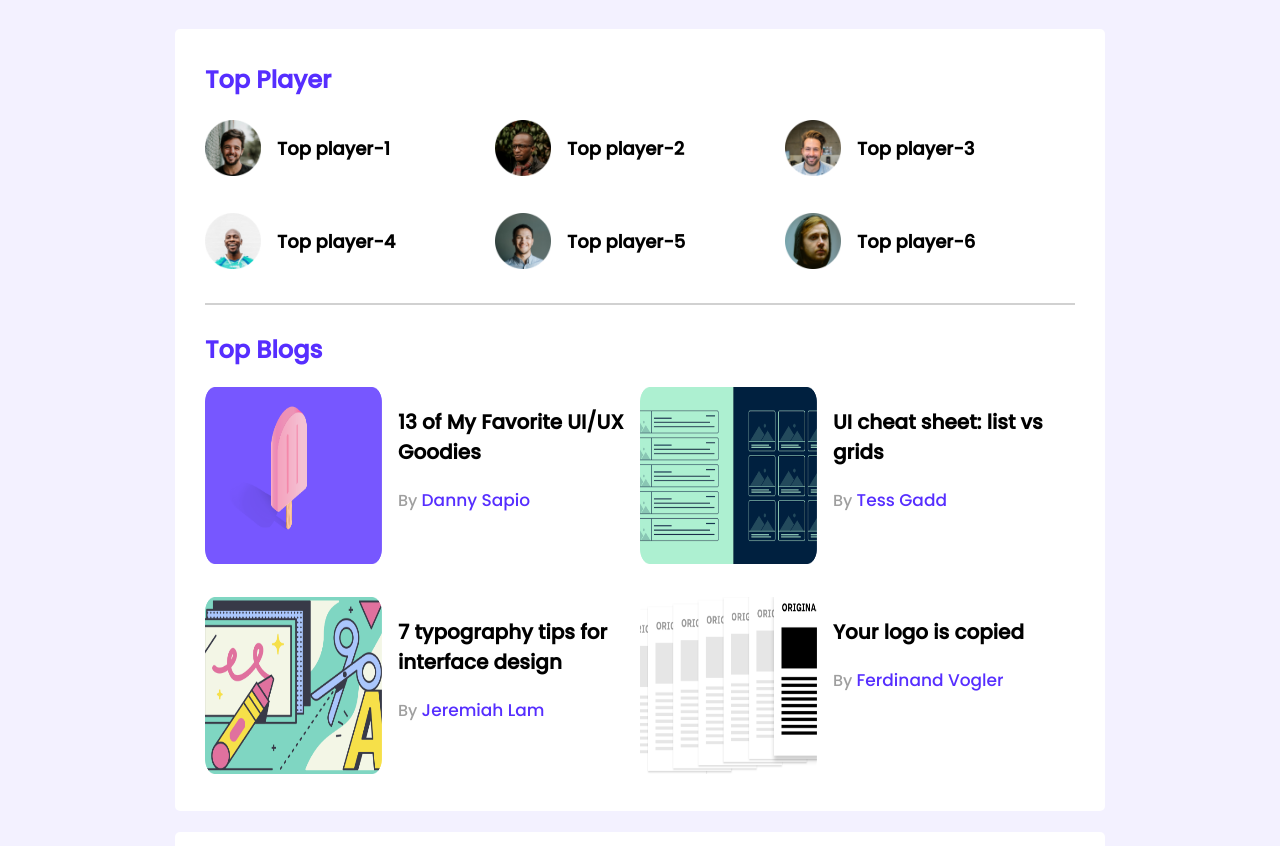
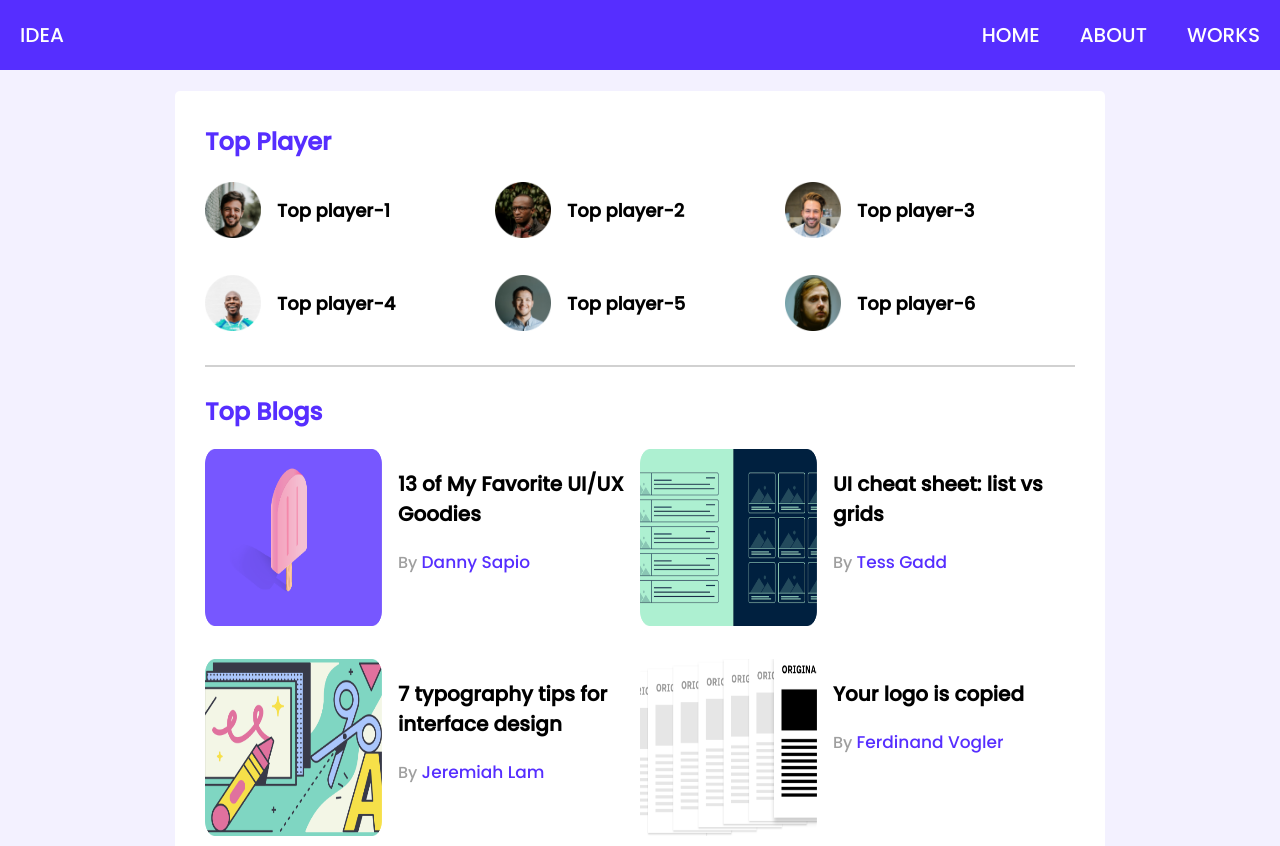
Before and after one commit to imranimon/leader-board-css3, a plain HTML site: page index.html in a window 1280 px wide. Shown: the top 846 px of the page. Drawn offline with Linux system fonts and the light colour scheme.

Commit message:
nav bar added

```diff
--- a/index.html
+++ b/index.html
@@ -12,6 +12,18 @@
 </head>
 <body>
     <header>
+        <nav>
+            <div>
+                <div class="nav-left">
+                    <a href="">IDEA</a>
+                </div>
+                <div class="nav-right">
+                    <a href="">HOME</a>
+                    <a href="">ABOUT</a>
+                    <a href="">WORKS</a>
+                </div>
+            </div>
+        </nav>
 
     </header>
     <main>
--- a/styles/style.css
+++ b/styles/style.css
@@ -5,6 +5,18 @@
 body{
     font-family: 'Poppins', sans-serif;
     background-color: #F3F1FF;
+    margin: 0;
+}
+nav div{
+    background-color: #562EFF;
+    display: flex;
+    justify-content: space-between;
+}
+.nav-left a, .nav-right a{
+    color: white;
+    text-decoration: none;
+    font-size: 20px;
+    padding: 20px;
 }
 main{
     display: flex;
```
